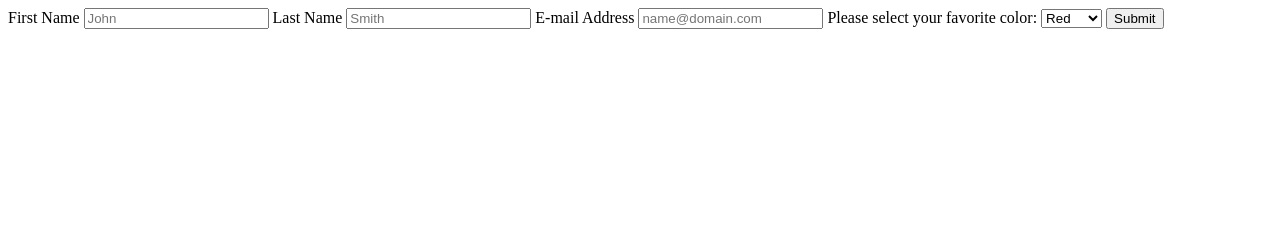
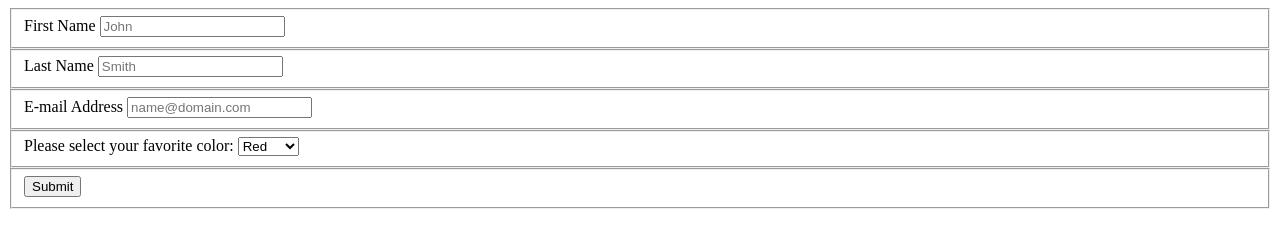
Before and after one commit to DannyHunkele/FormDemoRepo, a plain HTML site: page index.html in a window 1280 px wide. Drawn offline with Linux system fonts and the light colour scheme.

Commit message:
some style added

```diff
--- a/index.html
+++ b/index.html
@@ -2,21 +2,29 @@
 <html lang="en">
 <head>
 	<meta charset="UTF-8">
-	<title>Document</title>
+	<link rel="stylesheet" href="base.css">
+	<title>Form Practice</title>
 </head>
 <body>
 
 	<form action="#" method="GET">
 
+		<fieldset>
 			<label for="first_name">First Name</label>
 			<input type="text" id="first_name" name="first_name" placeholder="John" required>
+		</fieldset>
 
+		<fieldset>
 			<label for="last_name">Last Name</label>
 			<input type="text" id="last_name" name="last_name" placeholder="Smith" required>
+		</fieldset>
 
+		<fieldset>
 			<label for="email_address">E-mail Address</label>
 			<input type="email" id="email_address" name="email_address" placeholder="name@domain.com">
+		</fieldset>
 
+		<fieldset>
 			<label for="favorite_color">Please select your favorite color:</label>
 			<select id="favorite_color" name="favorite_color">
 				<option value="Red">Red</option>
@@ -25,8 +33,11 @@
 				<option value="Yellow">Yellow</option>
 				<option value="Other">Other</option>
 			</select>
+		</fieldset>
 
+		<fieldset>
 			<button type="submit">Submit</button>
+		</fieldset>
 
 	</form>
 
```
Lines whose indentation alone changed are shown as unchanged.
